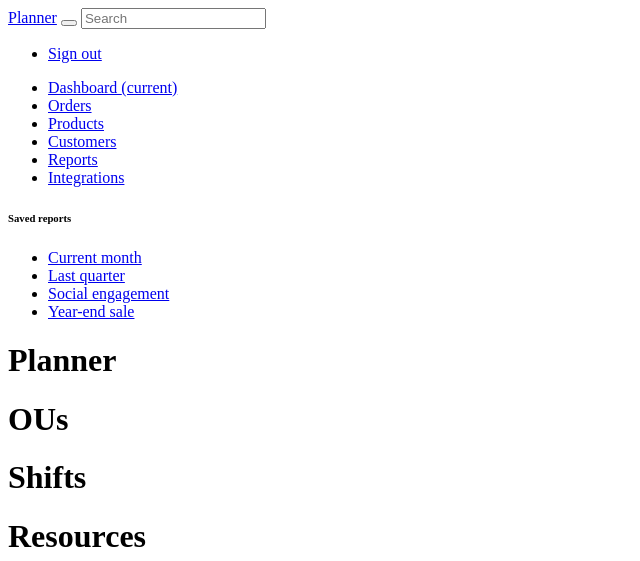
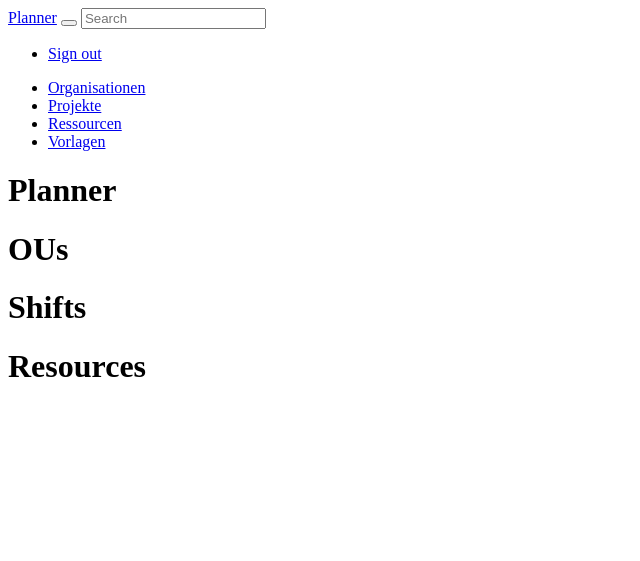
Before and after one commit to swmo/demo, a Symfony app: template templates/planner/index.html.twig in a window 1280 px wide. Shown: the top 561 px of the page, without its empty margins (0-640 px from the left). Run offline with Twig, Linux system fonts and the light colour scheme; the template is opened without the code that fills it, so the values that code supplies are empty; some libraries are stand-ins or nearby versions.

```diff
--- a/assets/css/app.css
+++ b/assets/css/app.css
@@ -6,3 +6,7 @@ body {
     min-height: 60px;
     background-color:lightgray;
 }
+
+#calendar{
+    height:100%;
+}
--- a/assets/css/app.scss
+++ b/assets/css/app.scss
@@ -7,3 +7,5 @@ $primary: darken(#428bca, 20%);
 
 @import '~jquery-ui/themes/base/core.css';
 @import '~jquery-ui/themes/base/theme.css';
+
+@import '~@fullcalendar/daygrid/main.min.css';
--- a/templates/base.html.twig
+++ b/templates/base.html.twig
@@ -35,70 +35,25 @@
           <li class="nav-item">
             <a class="nav-link active" href="#">
               <span data-feather="home"></span>
-              Dashboard <span class="sr-only">(current)</span>
+              Organisationen
+            </a>
+          </li>
+          <li class="nav-item">
+            <a class="nav-link" href="{{path('project_list')}}">
+              <span data-feather="file"></span>
+              Projekte
             </a>
           </li>
           <li class="nav-item">
             <a class="nav-link" href="#">
               <span data-feather="file"></span>
-              Orders
+              Ressourcen
             </a>
           </li>
           <li class="nav-item">
             <a class="nav-link" href="#">
-              <span data-feather="shopping-cart"></span>
-              Products
-            </a>
-          </li>
-          <li class="nav-item">
-            <a class="nav-link" href="#">
-              <span data-feather="users"></span>
-              Customers
-            </a>
-          </li>
-          <li class="nav-item">
-            <a class="nav-link" href="#">
-              <span data-feather="bar-chart-2"></span>
-              Reports
-            </a>
-          </li>
-          <li class="nav-item">
-            <a class="nav-link" href="#">
-              <span data-feather="layers"></span>
-              Integrations
-            </a>
-          </li>
-        </ul>
-
-        <h6 class="sidebar-heading d-flex justify-content-between align-items-center px-3 mt-4 mb-1 text-muted">
-          <span>Saved reports</span>
-          <a class="d-flex align-items-center text-muted" href="#" aria-label="Add a new report">
-            <span data-feather="plus-circle"></span>
-          </a>
-        </h6>
-        <ul class="nav flex-column mb-2">
-          <li class="nav-item">
-            <a class="nav-link" href="#">
-              <span data-feather="file-text"></span>
-              Current month
-            </a>
-          </li>
-          <li class="nav-item">
-            <a class="nav-link" href="#">
-              <span data-feather="file-text"></span>
-              Last quarter
-            </a>
-          </li>
-          <li class="nav-item">
-            <a class="nav-link" href="#">
-              <span data-feather="file-text"></span>
-              Social engagement
-            </a>
-          </li>
-          <li class="nav-item">
-            <a class="nav-link" href="#">
-              <span data-feather="file-text"></span>
-              Year-end sale
+              <span data-feather="file"></span>
+              Vorlagen
             </a>
           </li>
         </ul>
```
Also changed, not shown: assets/js/app.js (+69 -0 lines), package.json (+8 -0 lines), src/Controller/PlannerController.php (+39 -1 lines), src/DataFixtures/AppFixtures.php (+21 -7 lines), templates/planner/index.html.twig (+24 -21 lines), templates/project/calendar.html.twig (added, +9 -0 lines), templates/project/list.html.twig (added, +29 -0 lines), 1 other file.
